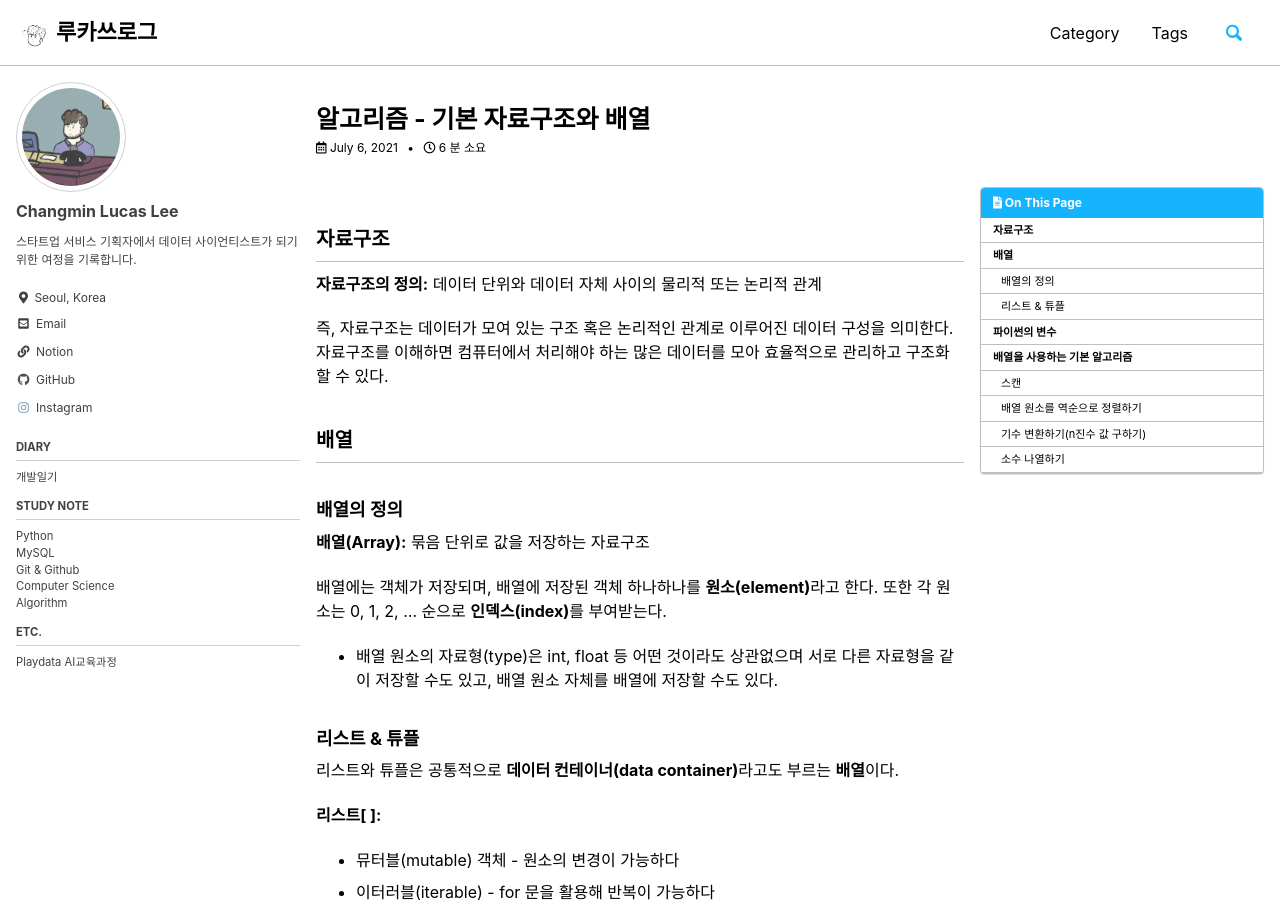
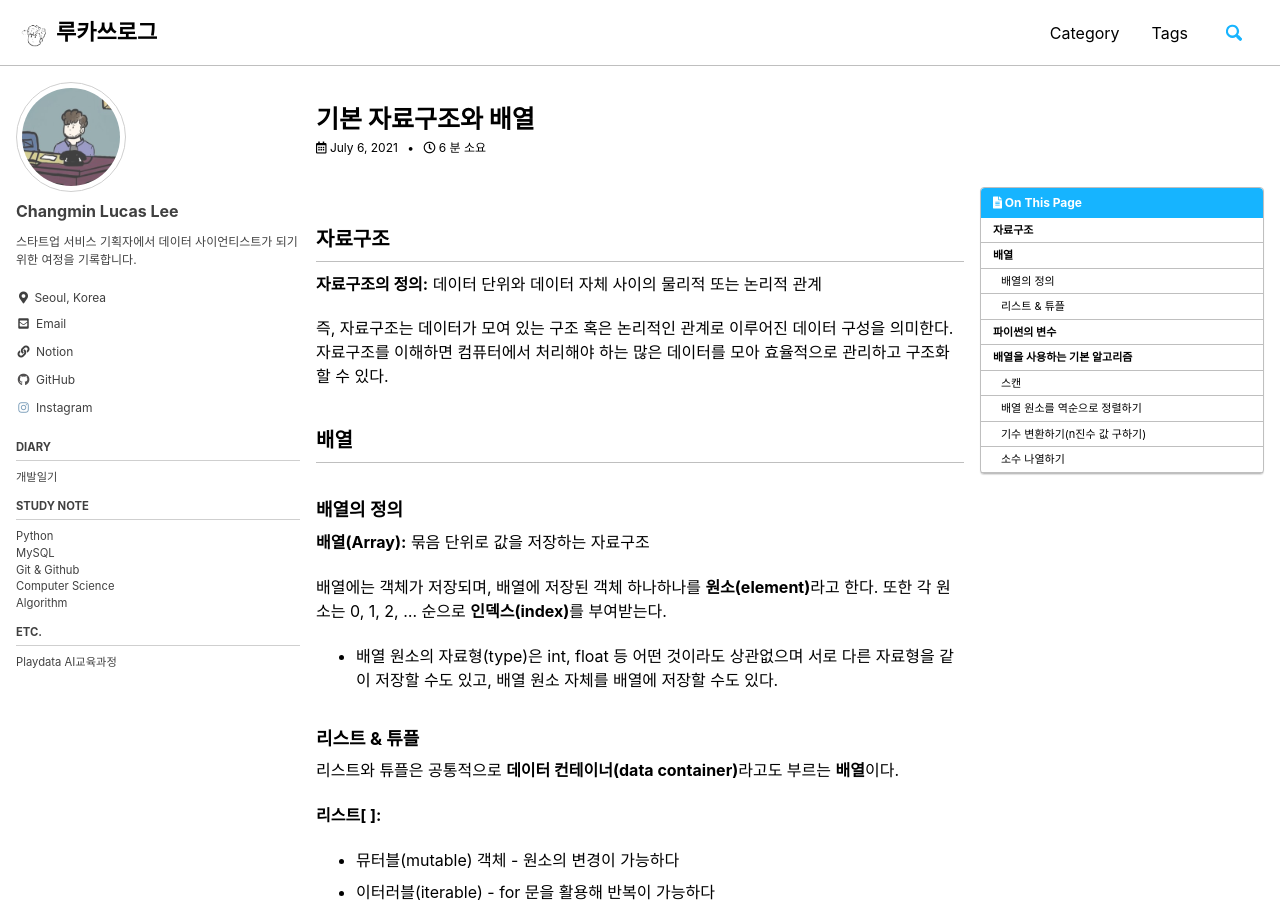
Before and after one commit to lucathree/lucathree.github.io, a Jekyll site: the page built from _posts/2021/2021-07-06-3-algorithm.md, in a window 1280 px wide and 900 px high. Built offline with Jekyll 4.4.1, drawn with Linux system fonts in a browser that asks for light colours; cached includes are drawn as plain includes; comment, search, counter and statistics services are not loaded.

Commit message:
Update 2021-07-06-3-algorithm.md

```diff
--- a/_posts/2021/2021-07-06-3-algorithm.md
+++ b/_posts/2021/2021-07-06-3-algorithm.md
@@ -1,5 +1,5 @@
 ---
-title: "알고리즘 - 기본 자료구조와 배열"
+title: "기본 자료구조와 배열"
 layout: single
 author_profile: true
 read_time: true
```
